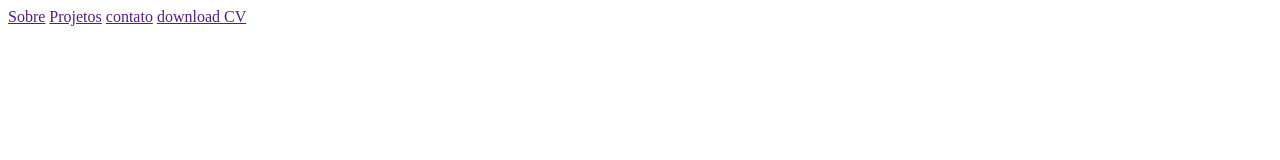
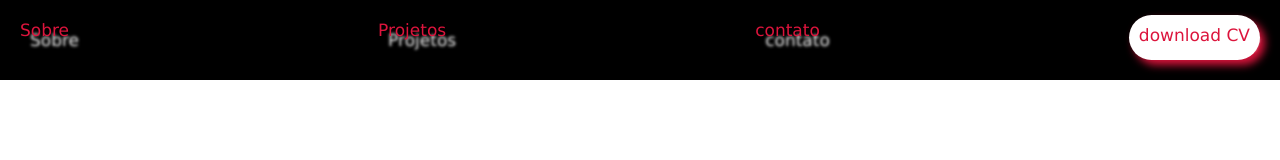
Before and after one commit to pablohikaro/Meu-portifolio, a plain HTML site: page index.html in a window 1280 px wide. Drawn offline with Linux system fonts and the light colour scheme; the site is published under a folder, as on GitHub Pages, so addresses that start at the root find nothing.

Commit message:
Arruma link

```diff
--- a/SRC/CSS/Styles.css
+++ b/SRC/CSS/Styles.css
@@ -15,9 +15,9 @@ a{
     font-weight: 500;
     font-size: 17px;
     text-decoration: none;
-    font-family:'Lucida Sans', 'Lucida Sans Regular', 'Lucida Grande', 'Lucida Sans Unicode', Geneva, Verdana, sans-serif ;
+    font-family:'Lucida Sans', 'Lucida Sans Regular', 'Lucida Grande', 'Lucida Sans Unicode', Geneva, Verdana, sans-serif;
     height: 25px;
-    margin: 20px ;
+    margin: 20px;
     text-shadow: 10px 10px 3px #fff;
 
 }
--- a/index.html
+++ b/index.html
@@ -4,9 +4,9 @@
 <head>
     <meta charset="UTF-8">
     <meta name="viewport" content="width=device-width, initial-scale=1.0">
-    <link rel="stylesheet" href="/SRC/CSS/Styles.css">
-    <link rel="stylesheet" href="/SRC/CSS/resete.css">
-    <link rel="stylesheet" href="/SRC/imagens/">
+    <link rel="stylesheet" href="./SRC/CSS/Styles.css">
+    <link rel="stylesheet" href="./SRC/CSS/resete.css">
+    <link rel="stylesheet" href="./SRC/imagens/">
     <title>Portfólio| Pablo Hikaro</title>
 </head>
 
```
